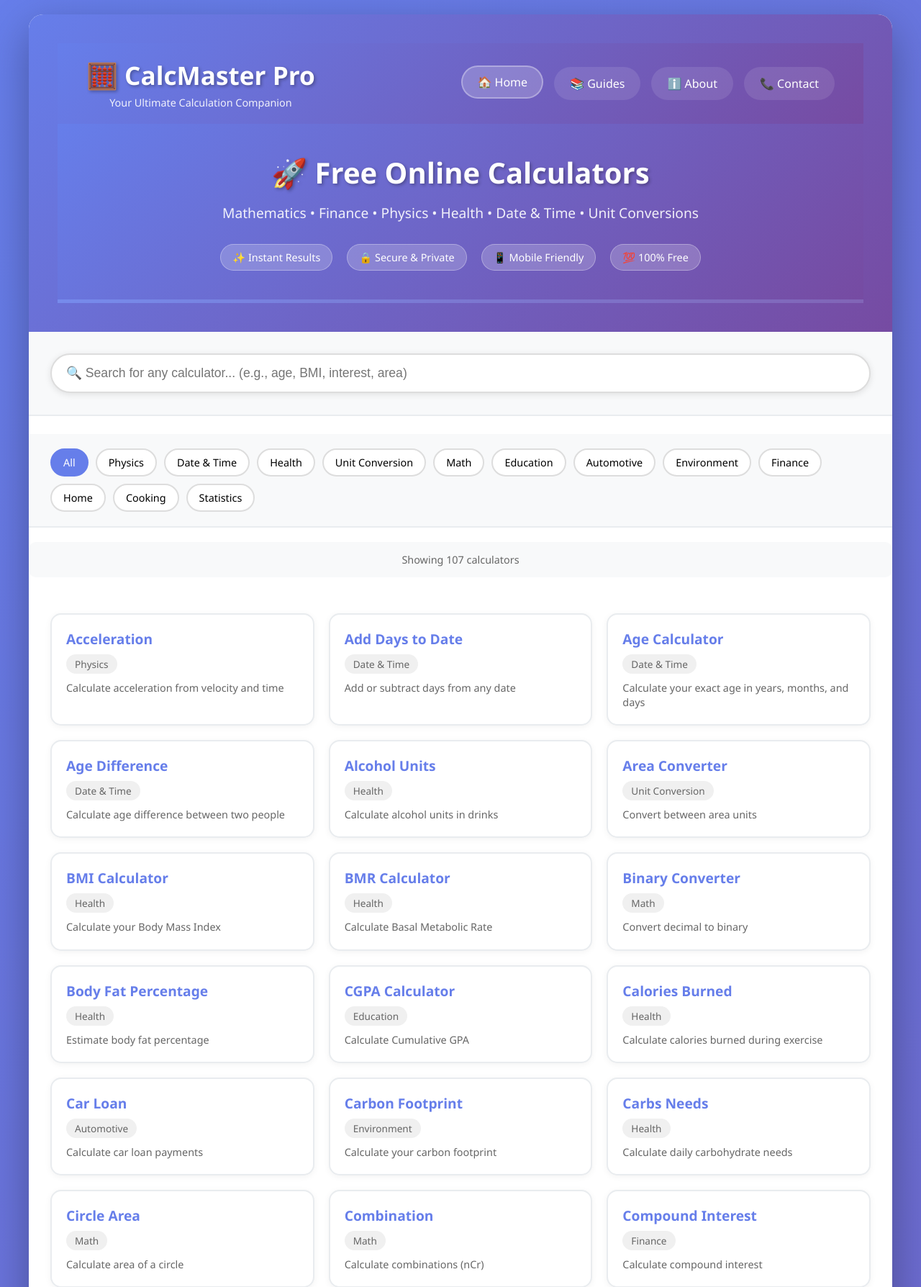
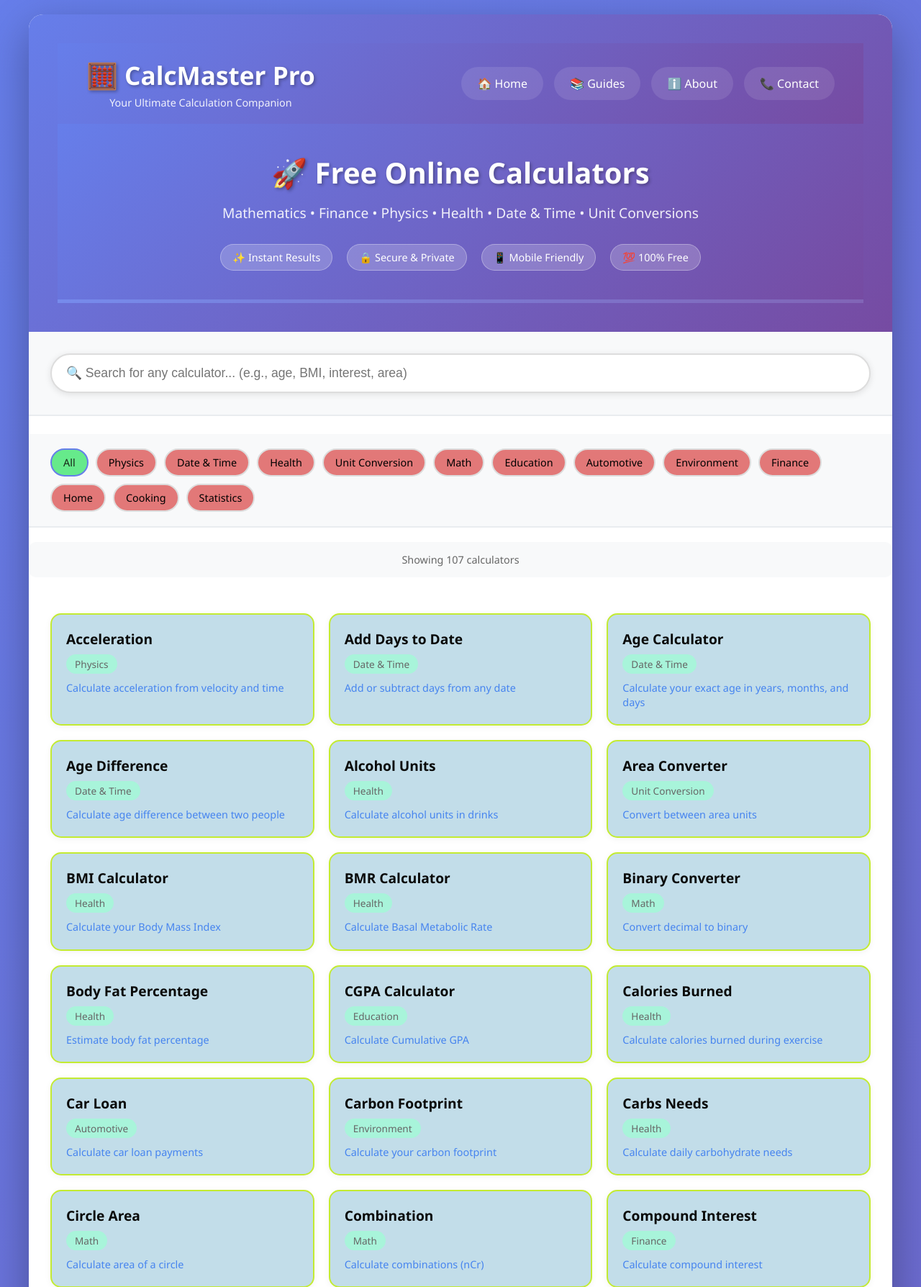
Before and after one commit to Himeshmishra109/age_calc, a Flask app: page / in a window 1280 px wide. Shown: the top 1788 px of the page at 72% size. Run offline with Flask 3, Linux system fonts and the light colour scheme.

Commit message:
Update index.html

```diff
--- a/templates/index.html
+++ b/templates/index.html
@@ -1,7 +1,7 @@
 <!DOCTYPE html>
 <html lang="en">
 <head>
-    <meta name="google-adsense-account" content="ca-pub-9776516979726925">
+  <meta name="google-adsense-account" content="ca-pub-9776516979726925">
     <!-- Google tag (gtag.js) -->
 <script async src="https://www.googletagmanager.com/gtag/js?id=G-S80PH40KZN"></script>
 <script>
@@ -64,10 +64,10 @@ crossorigin="anonymous"></script>
         border-radius:25px; transition:all 0.3s; background:rgba(255,255,255,0.1);
         border:2px solid transparent;
       }
-      .nav-btn:hover, .nav-btn.active {
+      /*.nav-btn:hover, .nav-btn.active {
         background:rgba(255,255,255,0.2); border-color:rgba(255,255,255,0.3);
         transform:translateY(-2px);
-      }
+      }*/
 
       /* Hero Banner */
       .hero-banner {
@@ -109,13 +109,13 @@ crossorigin="anonymous"></script>
       }
       .category-button {
         padding:8px 16px; border-radius:20px; border:2px solid #ddd;
-        background:#fff; cursor:pointer; transition:all 0.3s; font-size:0.9em;
+        background:#e27878; cursor:pointer; font-size:0.9em;
       }
-      .category-button:hover {
+      /*.category-button:hover {
         border-color:#667eea; color:#667eea; transform:translateY(-2px);
-      }
+      }*/
       .category-button.active {
-        background:#667eea; color:#fff; border-color:#667eea;
+        background:#66ea8b; color:#172517; border-color:#667eea;
       }
 
       /* Calculator Grid */
@@ -124,23 +124,23 @@ crossorigin="anonymous"></script>
         gap:20px; margin-top:20px;
       }
       .calculator-card {
-        background:#fff; border:2px solid #e9ecef; border-radius:15px;
+        background:#c2dde9; border:2px solid #c3eb32; border-radius:15px;
         padding:20px; cursor:pointer; transition:all 0.3s;
         box-shadow:0 2px 10px rgba(0,0,0,0.05);
       }
-      .calculator-card:hover {
+      /*.calculator-card:hover {
         transform:translateY(-5px); box-shadow:0 10px 30px rgba(102,126,234,0.2);
         border-color:#667eea;
-      }
+      }*/
       .calculator-card h3 {
-        color:#667eea; margin:0 0 8px 0; font-size:1.2em;
+        color:#090908; margin:0 0 8px 0; font-size:1.2em;
       }
       .calculator-card .category {
-        display:inline-block; background:#f0f0f0; padding:4px 12px;
+        display:inline-block; background:#a8f4da; padding:4px 12px;
         border-radius:20px; font-size:0.85em; color:#666; margin-bottom:10px;
       }
       .calculator-card .description {
-        color:#666; font-size:0.9em; line-height:1.4; margin:0;
+        color:#4684ef; font-size:0.9em; line-height:1.4; margin:0;
       }
 
       /* Form Container */
@@ -156,10 +156,10 @@ crossorigin="anonymous"></script>
         cursor:pointer; font-weight:600; font-size:1.1em; transition:all 0.3s;
         box-shadow:0 4px 12px rgba(102,126,234,0.3);
       }
-      .back-button:hover {
+      /*.back-button:hover {
         background:#667eea; transform:translateX(-5px);
         box-shadow:0 6px 16px rgba(102,126,234,0.5);
-      }
+      }*/
 
       /* Calculator Form */
       .calculator-form {
@@ -185,11 +185,11 @@ crossorigin="anonymous"></script>
         font-size:1.1em; cursor:pointer; transition:all 0.3s; width:100%;
         font-weight:600;
       }
-      .submit-button:hover {
+      /*.submit-button:hover {
         transform:translateY(-2px); box-shadow:0 5px 20px rgba(102,126,234,0.4);
-      }
+      }*/
 
-      /* Result Display
+      /* Result Display */
       .result {
         margin-top:25px; padding:25px; background:#1a1a2e; color:#fff;
         border-radius:12px; border:3px solid #667eea; font-size:1.3em;
```
